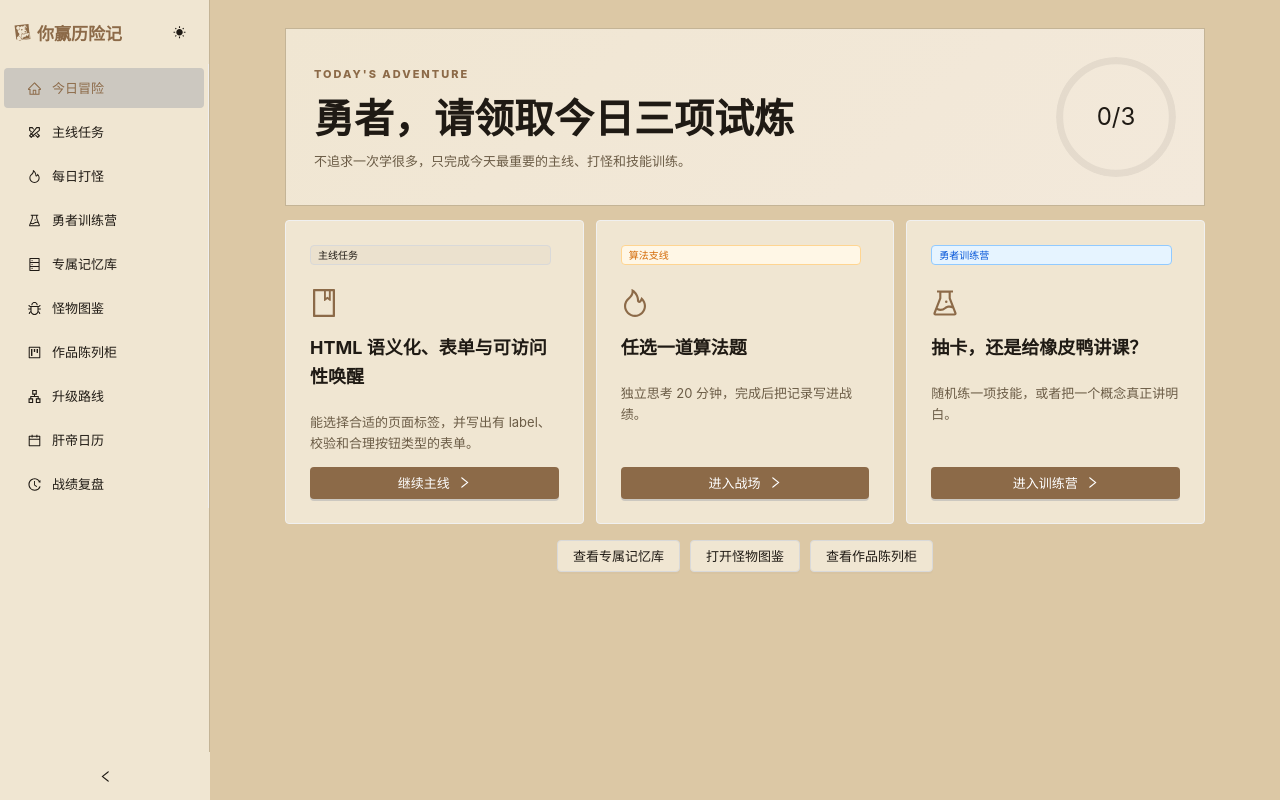
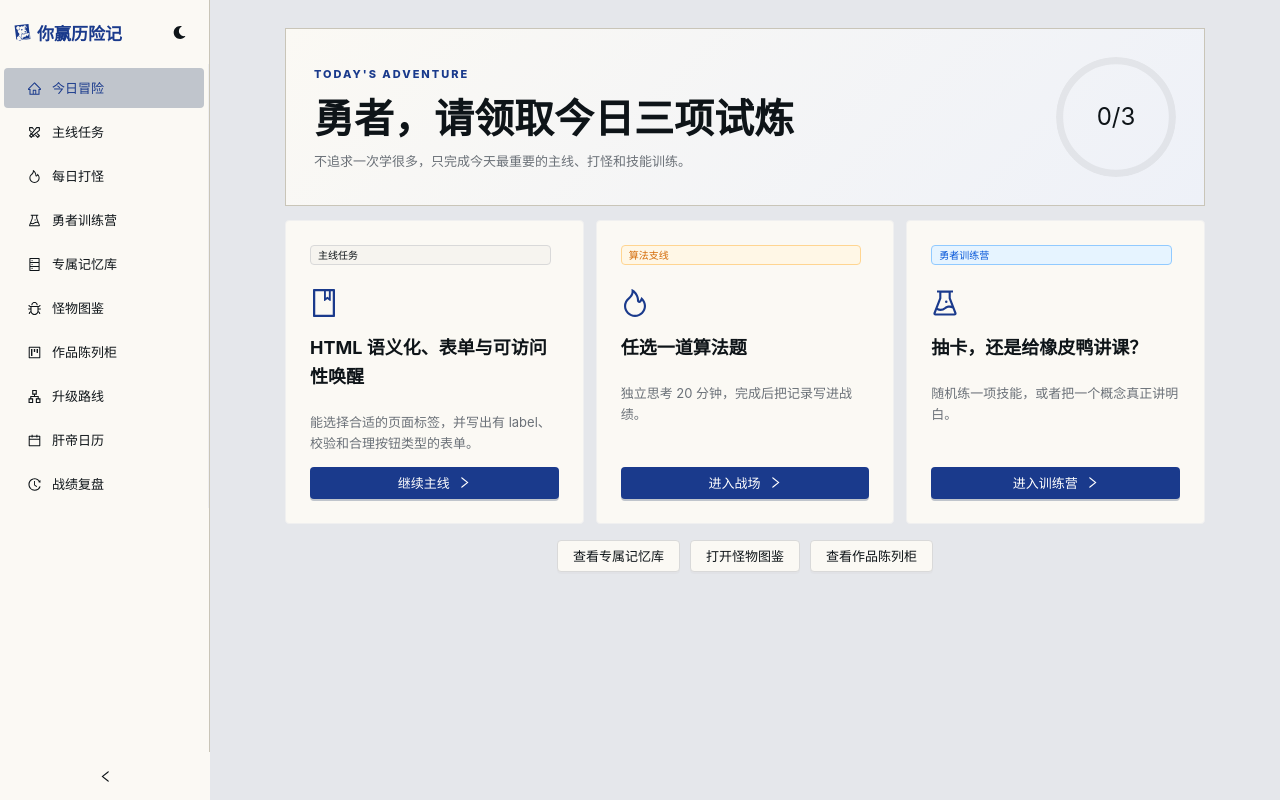
Before and after one commit to 6y-yyyyy/6y-yyyyy.github.io, a React (Vite) app: page / in a window 1280 px wide. Built offline with nearby package versions, Linux system fonts and the light colour scheme.

Commit message:
调整默认主题为黑白印刷

```diff
--- a/src/App.tsx
+++ b/src/App.tsx
@@ -44,7 +44,7 @@ export default function App() {
   const mobile = !Grid.useBreakpoint().md;
   const [page, setPage] = useState<PageKey>("dashboard");
   const [drawer, setDrawer] = useState(false);
-  const [themeKey, setThemeKey] = useState<ThemeKey>("dune");
+  const [themeKey, setThemeKey] = useState<ThemeKey>("monochrome-print");
   const [collapsed, setCollapsed] = useState(false);
   const [mobileArea, setMobileArea] = useState<"adventure" | "backpack">("adventure");
   const theme = THEMES.find((item) => item.key === themeKey)!;
```
